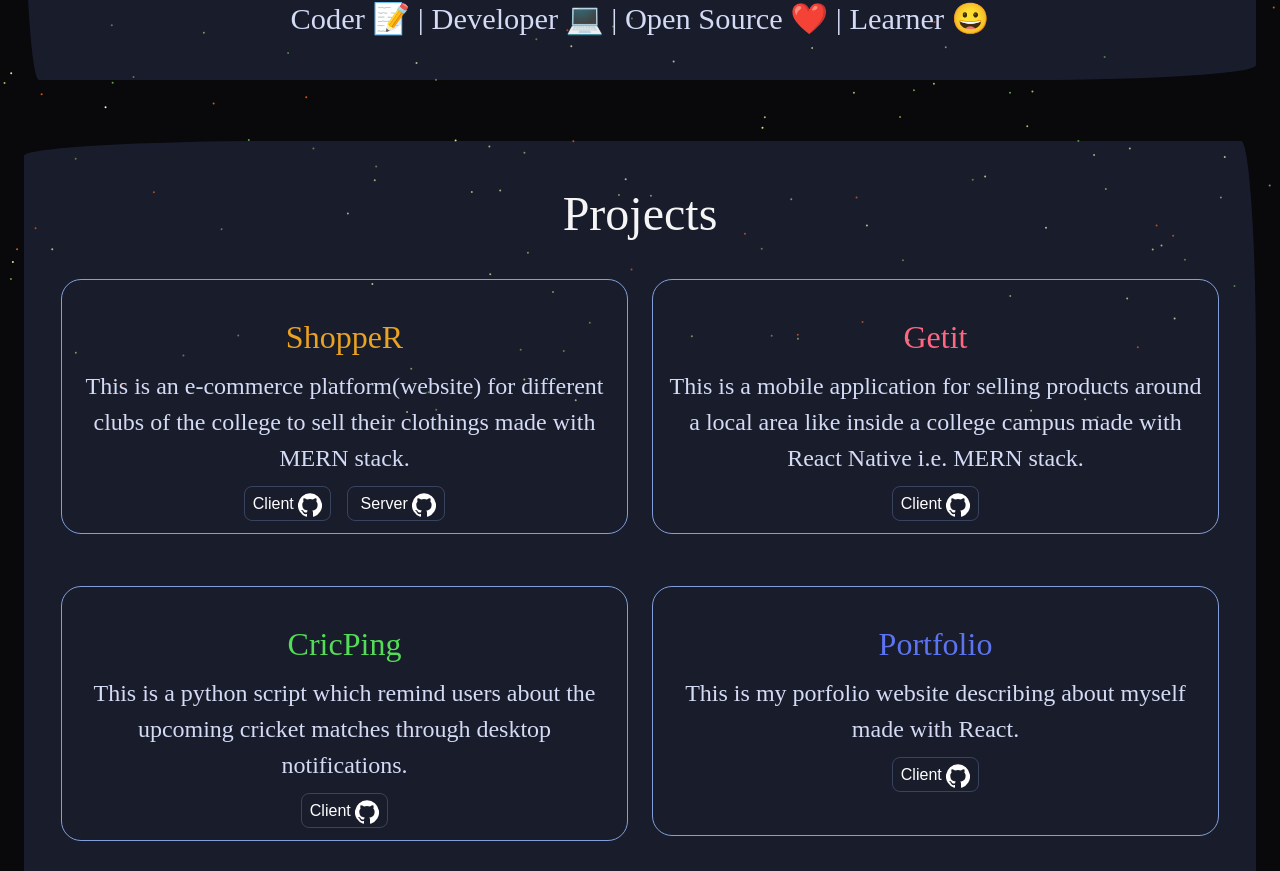
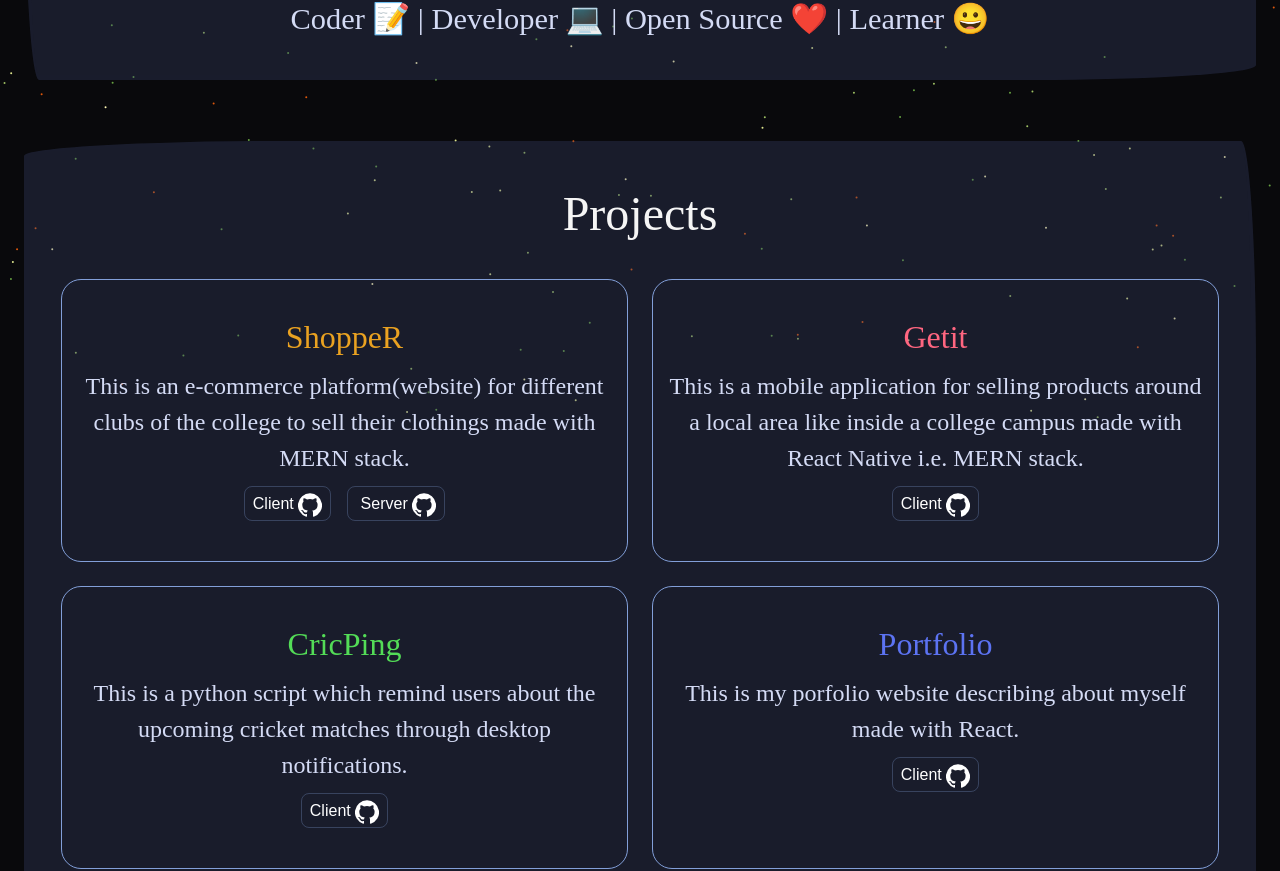
Before and after one commit to sanskarseth/My-Portfolio, a React (Create React App) app: page / in a window 1280 px wide. Shown: the part 382-1253 px from the top of the page. Built offline with nearby package versions, Linux system fonts and the light colour scheme; a web font is replaced by a local one.

Commit message:
wrapping box

```diff
--- a/src/components/Home/Projects/Projects.css
+++ b/src/components/Home/Projects/Projects.css
@@ -1,5 +1,7 @@
 .mb {
 	margin-bottom: 5rem;
+	display: flex;
+	flex-wrap: wrap;
 }
 
 .main-area2 {
@@ -12,6 +14,7 @@
 	border: solid 5px rgba(59, 69, 107, 0.007);
 	justify-content: center;
 	align-items: center;
+	padding-bottom: 6rem;
 }
 
 .main-area2 .title {
--- a/src/components/Home/Projects/Projects.js
+++ b/src/components/Home/Projects/Projects.js
@@ -10,6 +10,7 @@ const Projects = () => {
 		<Container className="mb">
 			<div className="main-area2">
 				<div className="title">Projects</div>
+
 				<Grid container spacing={3} className="main-grid">
 					{projectList.map((project) => (
 						<Grid item sm={12} md={6} key={project.title}>
--- a/src/components/Project-Box/ProjectBox.css
+++ b/src/components/Project-Box/ProjectBox.css
@@ -5,7 +5,9 @@
 	margin-top: 5%;
 	border-radius: 20px;
 	border: 1px solid #829fd9;
-	min-height: 250px;
+	/* min-height: 250px;
+	max-height: 300px; */
+	height: 100%;
 }
 
 .main-areaa .title .headi {
```
